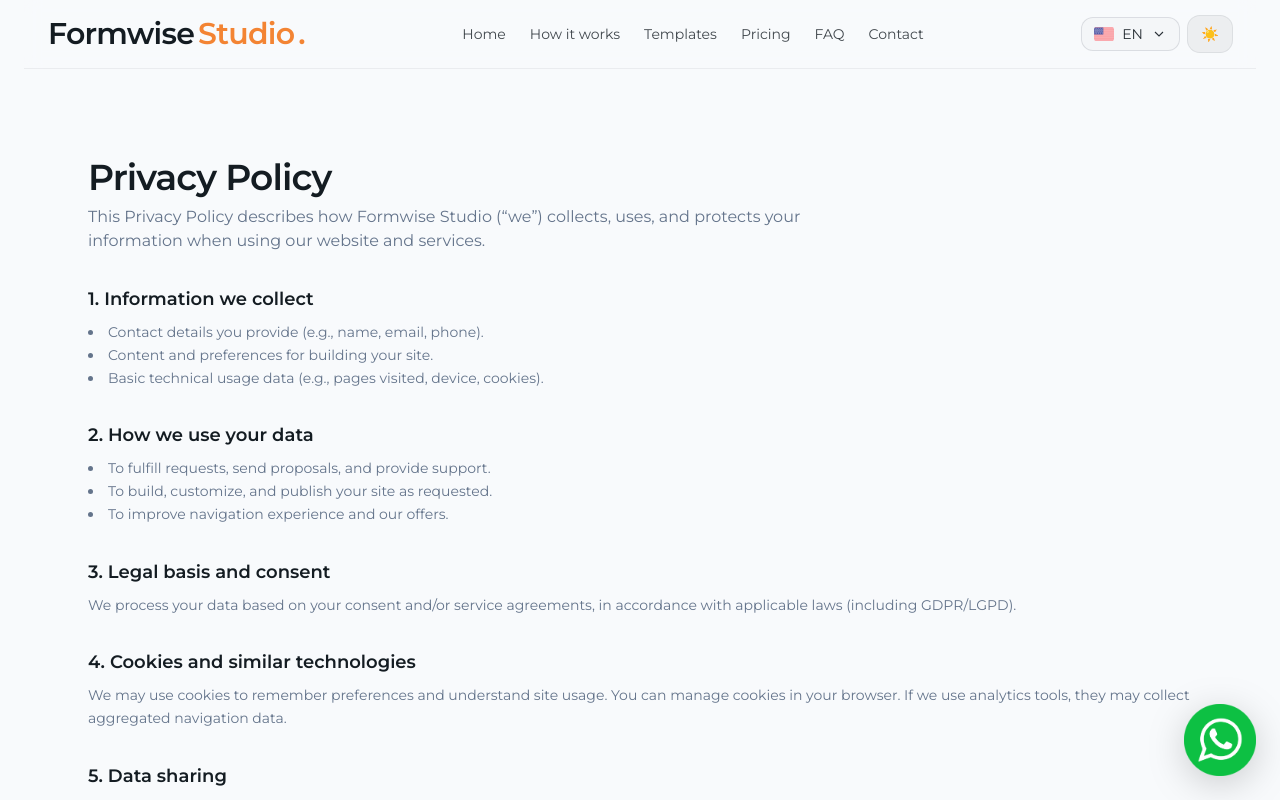
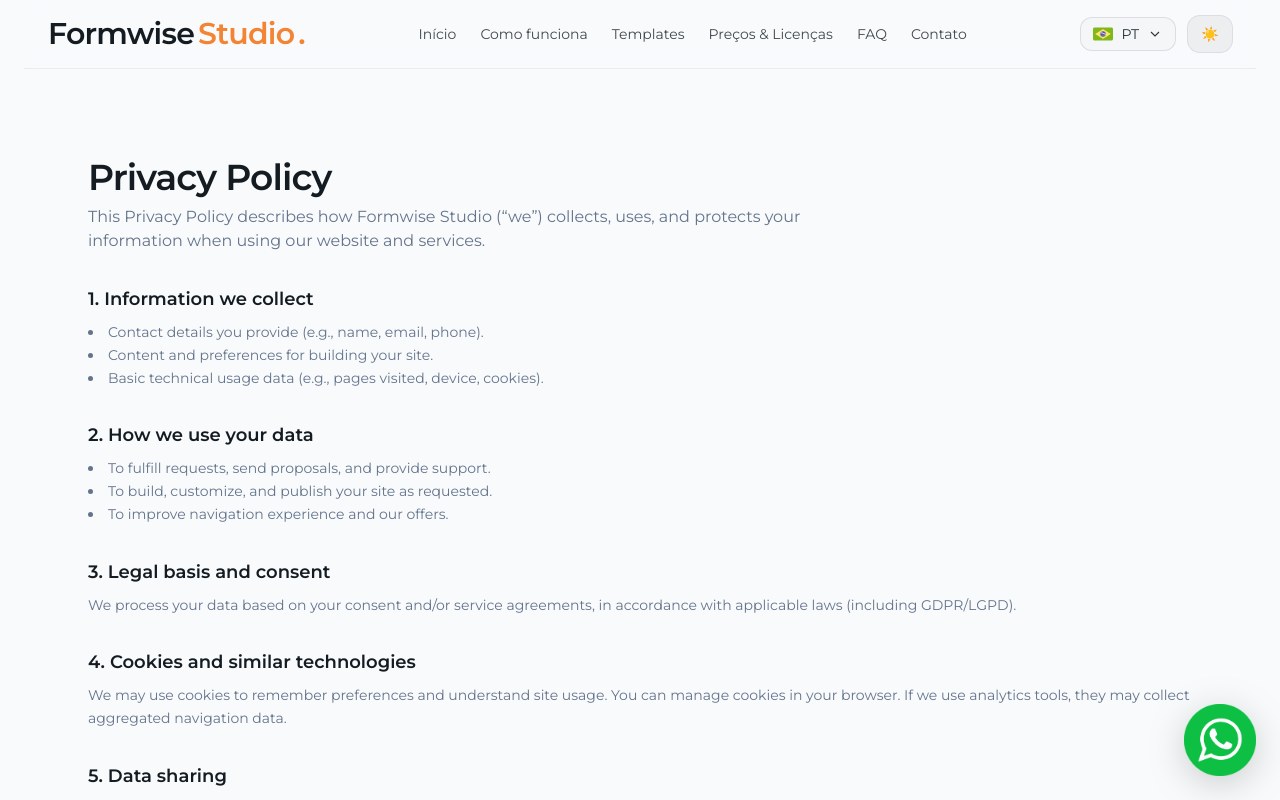
Before and after one commit to meneeses/Formwise, a Next.js app: page /en/policy in a window 1280 px wide. Shown: the top 800 px of the page. Built offline with nearby package versions, Linux system fonts and the light colour scheme.

Commit message:
feat: v3

```diff
--- a/src/app/[locale]/(marketing)/policy/page.tsx
+++ b/src/app/[locale]/(marketing)/policy/page.tsx
@@ -8,11 +8,12 @@ type Section =
 
 type Params = {params: {locale: string}};
 
-export async function generateMetadata({params: {locale}}: Params): Promise<Metadata> {
-  const t = await getTranslations({locale, namespace: "Policy"});
+export async function generateMetadata({ params }: Params): Promise<Metadata> {
+  const { locale } = await params;
+  const t = await getTranslations({ locale, namespace: "Terms" });
   return {
     title: `${t("title")} | Formwise Studio`,
-    description: t("intro")
+    description: t("intro"),
   };
 }
 
--- a/src/app/[locale]/(marketing)/terms-of-use/page.tsx
+++ b/src/app/[locale]/(marketing)/terms-of-use/page.tsx
@@ -6,7 +6,6 @@ type Section =
   | { title: string; items: string[] }
   | { title: string; text: string; updatedAtPrefix?: string };
 
-// Next 16: params é uma Promise
 type Params = { params: Promise<{ locale: string }> };
 
 export async function generateMetadata({ params }: Params): Promise<Metadata> {
--- a/src/components/layout/Header.tsx
+++ b/src/components/layout/Header.tsx
@@ -1,32 +1,29 @@
+// src/components/layout/Header.tsx
 "use client";
 
-import {useTranslations, useLocale} from "next-intl";
-import {Link} from "@/i18n/navigation";
-import {usePathname} from "next/navigation";
 import {useEffect, useRef, useState} from "react";
+import {Link, usePathname} from "@/i18n/navigation";
+import LocaleMenu from "@/components/locale-menu";
+import ThemeToggle from "@/components/theme-toggle";
 
 const NAV = [
-  {href: "/", labelKey: "home"},
-  {href: "/how-it-works", labelKey: "how"},
-  {href: "/templates", labelKey: "templates"},
-  {href: "/pricing", labelKey: "pricing"},
-  {href: "/faq", labelKey: "faq"},
-  {href: "/contact", labelKey: "contact"}
+  { href: "/", label: "Início" },
+  { href: "/how-it-works", label: "Como funciona" },
+  { href: "/templates", label: "Templates" },
+  { href: "/pricing", label: "Preços & Licenças" },
+  { href: "/faq", label: "FAQ" },
+  { href: "/contact", label: "Contato" },
 ];
 
-export default function Header({right}: {right?: React.ReactNode}) {
-  const tH = useTranslations("Header");
-  const tC = useTranslations("Common");
-  const locale = useLocale();
+export default function Header({ right }: { right?: React.ReactNode }) {
   const pathname = usePathname();
-
   const [open, setOpen] = useState(false);
   const panelRef = useRef<HTMLDivElement>(null);
 
-  // Close menu on route change
+  // fecha menu ao trocar de rota
   useEffect(() => setOpen(false), [pathname]);
 
-  // Close on outside click
+  // clique fora fecha
   useEffect(() => {
     function onClick(e: MouseEvent) {
       if (!open) return;
@@ -36,22 +33,15 @@ export default function Header({right}: {right?: React.ReactNode}) {
     return () => document.removeEventListener("click", onClick);
   }, [open]);
 
-  // Lock scroll when open
+  // trava scroll ao abrir
   useEffect(() => {
     document.body.style.overflow = open ? "hidden" : "";
     return () => { document.body.style.overflow = ""; };
   }, [open]);
 
-  // Active matcher: compare against locale-prefixed href
-  const isActive = (href: string) => {
-    const prefixed = `/${locale}${href === "/" ? "" : href}`;
-    if (href === "/") return pathname === `/${locale}` || pathname === `/${locale}/`;
-    return pathname === prefixed || pathname.startsWith(`${prefixed}/`);
-  };
-
   const linkBase =
-    "opacity-80 hover:opacity-100 transition relative after:absolute after:-bottom-2 after:left-0 after:h-[2px] after:w-0 " +
-    "after:bg-[rgb(var(--accent))] hover:after:w-full after:transition-[width] after:duration-200";
+    "opacity-80 hover:opacity-100 transition relative after:absolute after:-bottom-2 after:left-0 after:h-[2px] " +
+    "after:w-0 after:bg-[rgb(var(--accent))] hover:after:w-full after:transition-[width] after:duration-200";
 
   return (
     <header
@@ -62,51 +52,65 @@ export default function Header({right}: {right?: React.ReactNode}) {
         transition-colors duration-300
       "
     >
-      <div className="mx-auto flex max-w-7xl items-center justify-between gap-4 px-4 sm:px-6 py-4">
-        {/* Wordmark */}
+      <div className="mx-auto flex max-w-7xl items-center justify-between gap-4 px-4 sm:px-6 py-2.5 md:py-4">
+        {/* Wordmark — menor no mobile */}
         <Link
           href="/"
-          aria-label={`${tC("brand")} ${tC("brandSuffix")} — ${tH("home")}`}
-          className="inline-flex items-baseline gap-1 transition-colors duration-300"
+          aria-label="Formwise Studio — Início"
+          className="inline-flex items-baseline gap-1"
         >
-          <span className="text-2xl md:text-3xl font-semibold tracking-tight">{tC("brand")}</span>
-          <span className="text-2xl md:text-3xl font-semibold tracking-tight text-[rgb(var(--accent))]">
-            {tC("brandSuffix")}
-          </span>
-          <span className="text-2xl md:text-3xl font-semibold tracking-tight text-[rgb(var(--accent))]">.</span>
+          <span className="text-lg sm:text-2xl md:text-3xl font-semibold tracking-tight">Formwise</span>
+          <span className="text-lg sm:text-2xl md:text-3xl font-semibold tracking-tight text-[rgb(var(--accent))]">Studio</span>
+          <span className="text-lg sm:text-2xl md:text-3xl font-semibold tracking-tight text-[rgb(var(--accent))]">.</span>
         </Link>
 
         {/* Desktop nav */}
-        <nav className="hidden lg:flex items-center gap-6 text-sm transition-colors duration-300">
+        <nav className="hidden lg:flex items-center gap-6 text-sm">
           {NAV.map((item) => {
-            const active = isActive(item.href);
+            const active = pathname === item.href;
             return (
               <Link
                 key={item.href}
                 href={item.href}
                 className={`${linkBase} ${active ? "opacity-100 after:w-full" : ""}`}
               >
-                {tH(item.labelKey as any)}
+                {item.label}
               </Link>
             );
           })}
         </nav>
 
-        {/* Right + hamburger */}
-        <div className="flex items-center gap-3">
-          {right}
+        {/* Right: no mobile mostra só Language + hamburger; ThemeToggle só no desktop */}
+        <div className="flex items-center gap-2 sm:gap-3">
+          <LocaleMenu current={"pt"} />
+          <div className="hidden md:block">
+            <ThemeToggle />
+          </div>
+
+          {/* Hamburguer (só mobile) */}
           <button
             type="button"
-            className="lg:hidden inline-flex items-center justify-center rounded-lg p-2 ring-1 ring-[rgb(var(--fg)/0.12)] hover:ring-[rgb(var(--fg)/0.2)] active:scale-[.98] transition-colors duration-300"
-            aria-label={open ? tH("mobileMenu.close") : tH("mobileMenu.open")}
+            className="
+              inline-flex h-10 w-10 items-center justify-center rounded-lg
+              ring-1 ring-[rgb(var(--fg)/0.12)] hover:ring-[rgb(var(--fg)/0.2)]
+              active:scale-[.98] transition
+              lg:hidden
+            "
+            aria-label="Abrir menu"
             aria-expanded={open}
             onClick={() => setOpen((v) => !v)}
           >
             <span className="sr-only">Menu</span>
-            <svg className={`h-5 w-5 ${open ? "hidden" : "block"}`} viewBox="0 0 24 24" fill="none" stroke="currentColor" strokeWidth="1.8" strokeLinecap="round">
+            <svg
+              className={`h-5 w-5 ${open ? "hidden" : "block"}`}
+              viewBox="0 0 24 24" fill="none" stroke="currentColor" strokeWidth="1.8" strokeLinecap="round"
+            >
               <path d="M4 6h16M4 12h16M4 18h16" />
             </svg>
-            <svg className={`h-5 w-5 ${open ? "block" : "hidden"}`} viewBox="0 0 24 24" fill="none" stroke="currentColor" strokeWidth="1.8" strokeLinecap="round">
+            <svg
+              className={`h-5 w-5 ${open ? "block" : "hidden"}`}
+              viewBox="0 0 24 24" fill="none" stroke="currentColor" strokeWidth="1.8" strokeLinecap="round"
+            >
               <path d="M6 6l12 12M18 6l-12 12" />
             </svg>
           </button>
@@ -120,17 +124,24 @@ export default function Header({right}: {right?: React.ReactNode}) {
           open ? "max-h-[80vh] opacity-100" : "max-h-0 opacity-0"
         }`}
       >
-        <nav className="mx-auto max-w-7xl px-4 sm:px-6 py-4 transition-colors duration-300">
+        <nav className="mx-auto max-w-7xl px-4 sm:px-6 py-4">
+          {/* ThemeToggle dentro do menu mobile */}
+          <div className="mb-3">
+            <ThemeToggle />
+          </div>
+
           <ul className="grid gap-2">
             {NAV.map((item) => {
-              const active = isActive(item.href);
+              const active = pathname === item.href;
               return (
                 <li key={item.href}>
                   <Link
                     href={item.href}
                     className={`
-                      block rounded-xl px-3 pt-2 pb-3 text-base transition-colors duration-300
-                      ${active ? "bg-[rgb(var(--fg)/0.05)] dark:bg-white/5 font-medium" : "hover:bg-[rgb(var(--fg)/0.04)] dark:hover:bg-white/5"}
+                      block rounded-xl px-3 pt-2 pb-3 text-base
+                      ${active
+                        ? "bg-[rgb(var(--fg)/0.05)] dark:bg-white/5 font-medium"
+                        : "hover:bg-[rgb(var(--fg)/0.04)] dark:hover:bg-white/5"}
                     `}
                   >
                     <span
@@ -139,7 +150,7 @@ export default function Header({right}: {right?: React.ReactNode}) {
                         ${active ? "after:absolute after:left-0 after:right-0 after:-bottom-1 after:h-[2px] after:bg-[rgb(var(--accent))]" : ""}
                       `}
                     >
-                      {tH(item.labelKey as any)}
+                      {item.label}
                     </span>
                   </Link>
                 </li>
@@ -147,13 +158,14 @@ export default function Header({right}: {right?: React.ReactNode}) {
             })}
           </ul>
 
+          {/* CTA opcional; ajuste a rota localizada se necessário */}
           <div className="mt-4">
             <Link
               href="/contact"
               className="inline-flex w-full items-center justify-center rounded-xl px-4 py-2 text-sm font-medium
-                       bg-[rgb(var(--brand))] text-white hover:brightness-95 transition-colors duration-300"
+                        bg-[rgb(var(--brand))] text-white hover:brightness-95 transition"
             >
-              {tC("contactUs")}
+              Falar com a Formwise
             </Link>
           </div>
         </nav>
```
